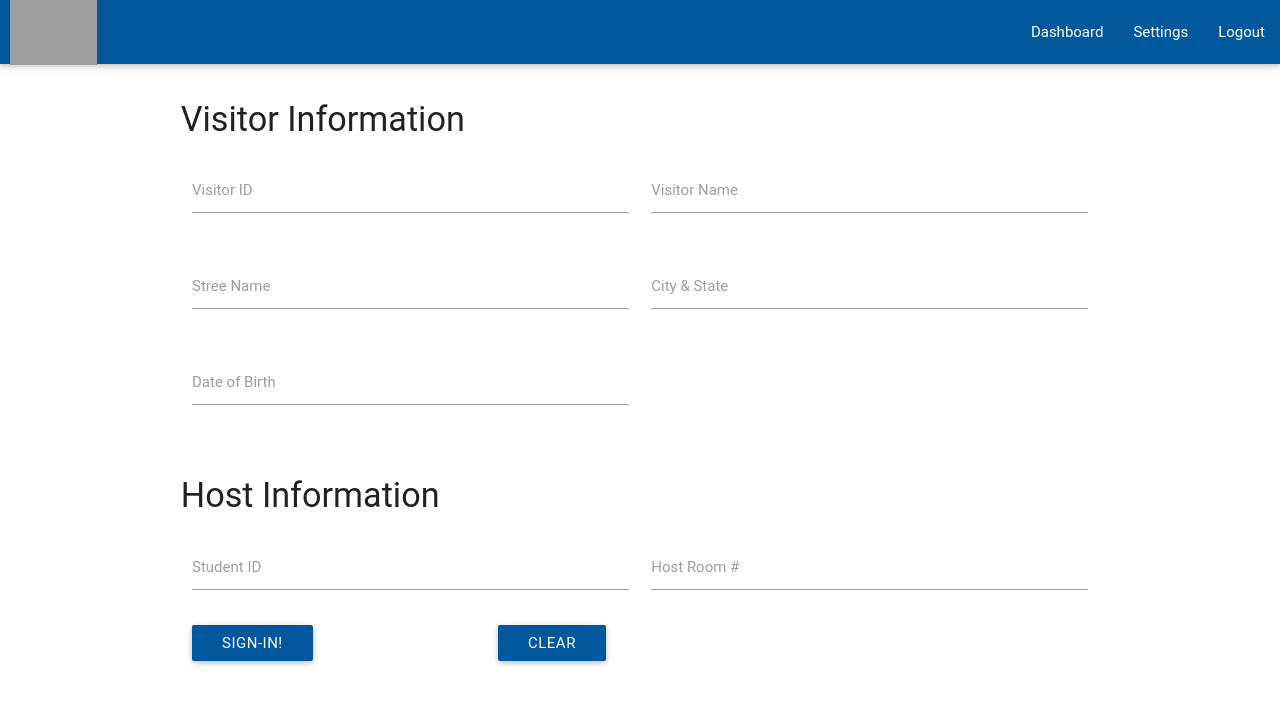
After one commit to dsantosp12/SRegister, a Flask app: page /dashboard/sign-in-visitor in a window 1280 px wide. The commit adds this page. Shown: the top 705 px of the page. Run offline with Flask 2, Linux system fonts and the light colour scheme; the visitor is signed in with stand-in values (Sample User, id 1); some libraries are stand-ins or nearby versions; some web fonts are replaced; grey boxes are pictures that could not be loaded.

Commit message:
implemented the view for the sign-in visitor

```diff
--- a/app/__init__.py
+++ b/app/__init__.py
@@ -14,7 +14,7 @@ db = SQLAlchemy(app)
 # LOGIN MANAGER
 login_manager = LoginManager()
 login_manager.init_app(app)
-login_manager.login_view = 'init.login'
+login_manager.login_view = 'init.index'
 
 
 @app.before_request
@@ -39,6 +39,7 @@ app.register_blueprint(signings)
 
 # Student, Person and Employee views
 from app.person.views import person
+app.register_blueprint(person)
 
 # Building views
 from app.building.views import buildings
--- a/app/person/forms.py
+++ b/app/person/forms.py
@@ -1,11 +1,11 @@
 from flask_wtf import Form
-from wtforms import StringField, PasswordField
-from wtforms.validators import DataRequired, Regexp, Email
+from wtforms import StringField, PasswordField, DateTimeField, RadioField
+from wtforms.validators import DataRequired, Length, Regexp
 
 
 class LoginForm(Form):
     username = StringField(
-
+        label="Username",
         validators=[
             DataRequired()
         ]
@@ -17,3 +17,55 @@ class LoginForm(Form):
             DataRequired()
         ]
     )
+
+
+class SingInVisitorForm(Form):
+    visitor_id = StringField(
+        label="Visitor ID",
+        validators=[
+            DataRequired(),
+            Length(max=15)
+        ]
+    )
+
+    visitor_name = StringField(
+        label="Visitor Name",
+        validators=[
+            DataRequired(),
+        ]
+    )
+
+    street_name = StringField(
+        label="Stree Name",
+        validators=[
+            DataRequired()
+        ]
+    )
+
+    city_state = StringField(
+        label="City & State",
+        validators=[
+            DataRequired()
+        ]
+    )
+
+    date_of_birth = DateTimeField(
+        label="Date of Birth",
+        validators=[
+            DataRequired()
+        ]
+    )
+
+    host_id = StringField(
+        label="Student ID",
+        validators=[
+            DataRequired()
+        ]
+    )
+
+    host_room = StringField(
+        label="Host Room #",
+        validators=[
+            DataRequired()
+        ]
+    )
--- a/app/person/views.py
+++ b/app/person/views.py
@@ -1,4 +1,14 @@
-from flask import Blueprint
+from flask import Blueprint, render_template
 from .person import StudentController
+from .forms import SingInVisitorForm
 
 person = Blueprint('person', __name__)
+
+
+@person.route('/dashboard/sign-in-visitor')
+def signin_visitor():
+    return render_template(
+        'person/signing_visitor.html',
+        title="Sign-In Visitor",
+        form=SingInVisitorForm()
+    )
--- a/app/static/css/style.css
+++ b/app/static/css/style.css
@@ -17,3 +17,21 @@
     border-color: #0d47a1;
     box-shadow: #0d47a1;
 }
+
+.input-field input[type=text]:focus + label {
+    color: #0d47a1;
+}
+
+.input-field input[type=password]:focus + label {
+    color: #0d47a1;
+}
+
+.input-field input[type=text]:focus {
+    border-bottom: 1px solid #0d47a1;
+    box-shadow: 0 1px 0 0 #0d47a1;
+}
+
+.input-field input[type=password]:focus {
+    border-bottom: 1px solid #0d47a1;
+    box-shadow: 0 1px 0 0 #0d47a1;
+}
--- a/app/static/js/init.js
+++ b/app/static/js/init.js
@@ -3,3 +3,7 @@ $(document).ready(function(){
     accordion : false
   });
 });
+
+$('.datepicker').pickadate({
+    selectYears: 1 // Creates a dropdown of 15 years to control year
+  });
--- a/app/templates/defaults/dashboard.html
+++ b/app/templates/defaults/dashboard.html
@@ -32,8 +32,8 @@
                     <div class="collapsible-header"><i class="material-icons">perm_identity</i>Signing</div>
                     <div class="collapsible-body">
                         <ul class="collection">
-                            <a href="#"><li class="collection-item">Signing Student<i class="secondary-content material-icons icon-color">input</i></li></a>
-                            <a href="#"><li class="collection-item">Signing Visitor<i class="secondary-content material-icons icon-color">input</i></li></a>
+                            <a href="#"><li class="collection-item">Sign-in Student<i class="secondary-content material-icons icon-color">input</i></li></a>
+                            <a href="{{ url_for('person.signin_visitor') }}"><li class="collection-item">Sign-in Visitor<i class="secondary-content material-icons icon-color">input</i></li></a>
                         </ul>
                     </div>
                 </li>
--- /dev/null
+++ b/app/templates/person/signing_visitor.html
@@ -0,0 +1,67 @@
+{% extends 'defaults/dashboard.html' %}
+{% block title %}{{ title }}{% endblock %}
+{% block dashboard_content %}
+    <div class="container">
+        <form method="post" action="" id="sign-in-form">
+            <div class="row" style="padding-top: 20px;">
+                <h4>Visitor Information</h4>
+                <div class="input-field col l6 s6">
+                    {{ form.visitor_id }}
+                    <label for="{{ form.visitor_id.label.text }}">{{ form.visitor_id.label.text }}</label>
+                </div>
+                <div class="input-field col l6 s6">
+                    {{ form.visitor_name }}
+                    <label for="{{ form.visitor_name.label.text }}">{{ form.visitor_name.label.text }}</label>
+                </div>
+            </div>
+             <div class="row">
+                <div class="input-field col l6 s6">
+                    {{ form.street_name }}
+                    <label for="{{ form.street_name.label.text }}">{{ form.street_name.label.text }}</label>
+                </div>
+                <div class="input-field col l6 s6">
+                    {{ form.city_state }}
+                    <label for="{{ form.city_state.label.text }}">{{ form.city_state.label.text }}</label>
+                </div>
+            </div>
+            <div class="row">
+                <div class="input-field col l6 s6">
+                    {{ form.date_of_birth(class="datepicker") }}
+                    <label for="{{ form.date_of_birth.label.text }}">{{ form.date_of_birth.label.text }}</label>
+                </div>
+            </div>
+
+            <div class="row" style="padding-top: 20px;">
+                <h4>Host Information</h4>
+                <div class="input-field col l6 s6">
+                    {{ form.host_id }}
+                    <label for="{{ form.host_id.label.text }}">{{ form.host_id.label.text }}</label>
+                </div>
+                <div class="input-field col l6 s6">
+                    {{ form.host_room }}
+                    <label for="{{ form.host_room.label.text }}">{{ form.host_room.label.text }}</label>
+                </div>
+            </div>
+            <div class="row">
+                <div class="col l4">
+                    <button type="submit" class="waves-effect waves-light btn light-blue darken-4">Sign-In!</button>
+                </div>
+                <div class="col l4">
+                    <button type="button" id="clear-btn" class="waves-effect waves-light btn light-blue darken-4">Clear</button>
+                </div>
+            </div>
+        </form>
+    </div>
+{% endblock %}
+
+{% block scripts %}
+    <script>
+        $("#sign-in-form").submit(function (event) {
+            event.preventDefault();
+        });
+
+        $("#clear-btn").click(function () {
+            $("#sign-in-form")[0].reset();
+        })
+    </script>
+{% endblock %}
--- a/app/views.py
+++ b/app/views.py
@@ -1,6 +1,7 @@
 from flask import (Blueprint, render_template, g, redirect,
                    url_for, request, flash, jsonify)
-from flask.ext.login import login_user, logout_user
+from flask.ext.login import login_user, logout_user, login_required
+from flask_login import current_user
 
 from app import login_manager
 from person.person import EmployeeController
@@ -16,12 +17,15 @@ def load_user(userid):
 
 @init.route('/')
 def index():
-    login_form = LoginForm()
-    return render_template(
-        "defaults/login.html",
-        title="Login",
-        login_form=login_form
-    )
+    if current_user.is_anonymous:
+        login_form = LoginForm()
+        return render_template(
+            "defaults/login.html",
+            title="Login",
+            login_form=login_form
+        )
+    else:
+        return redirect(url_for('init.dashboard'))
 
 
 @init.route('/login/', methods=['GET', 'POST'])
@@ -42,7 +46,7 @@ def login():
             if EmployeeController.validate_user(username, password):
                 login_user(employee)
                 status = "success"
-                msg = "Welcome back " + employee.first_name
+                msg = None
                 url = url_for('init.dashboard')
         return jsonify(
             status=status,
@@ -60,6 +64,7 @@ def logout():
 
 
 @init.route('/dashboard/')
+@login_required
 def dashboard():
     return render_template(
         'defaults/dashboard.html',
```
Also changed, not shown: app/templates/defaults/login.html (+32 -3 lines).
